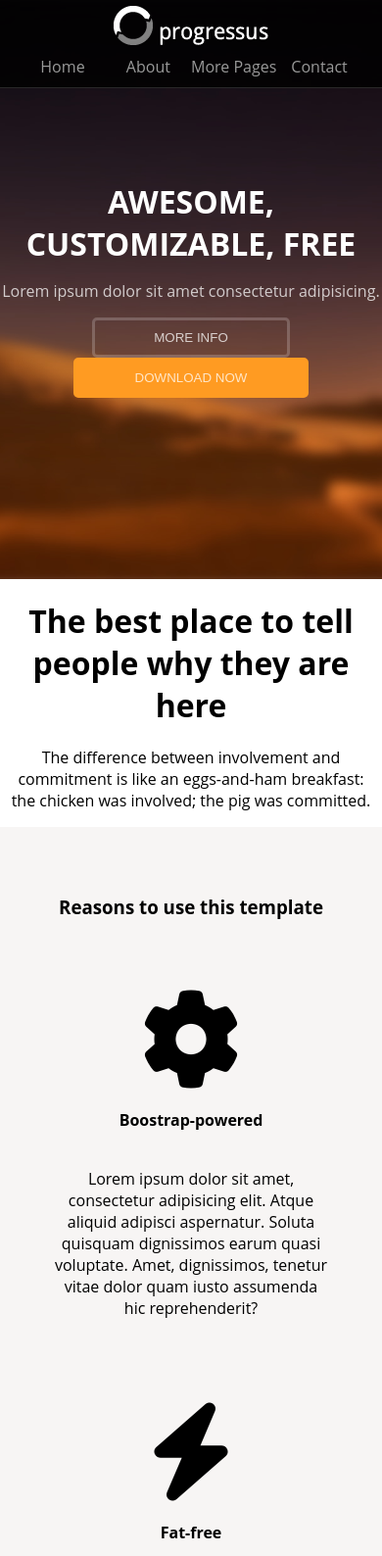
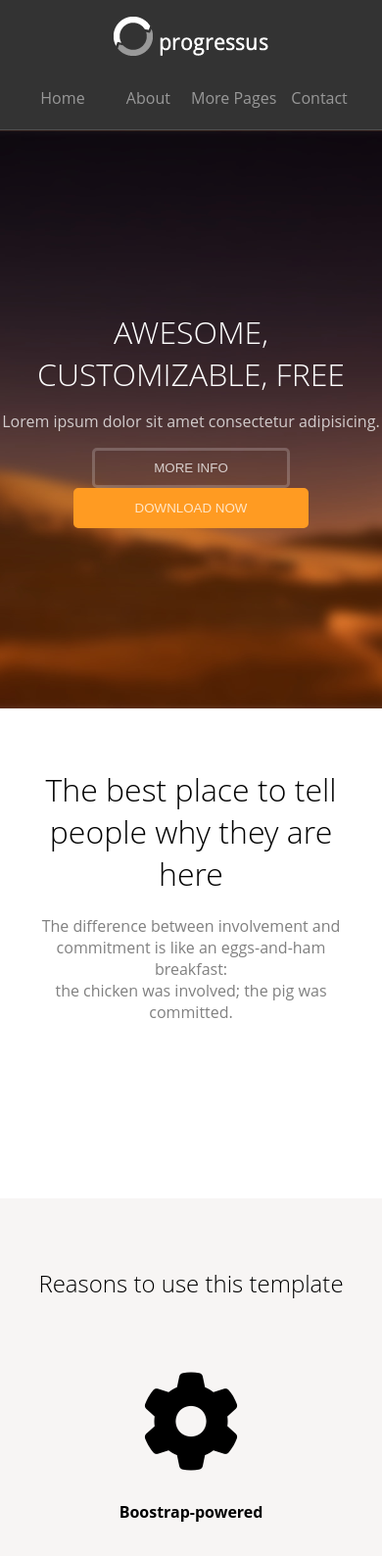
Before and after one commit to saarahchairi/06-avr-devoir, a plain HTML site: page index.html in a window 390 px wide. Shown: the top 1588 px of the page at 98% size. Drawn offline with Linux system fonts and the light colour scheme.

Commit message:
modif des media queries

```diff
--- a/index.html
+++ b/index.html
@@ -67,7 +67,7 @@
             </div>
 
             <div class="raison">
-                <h3>Reasons to use this template</h3>
+                <h2>Reasons to use this template</h2>
                 <div class="raison-paragraphe">
                     <div class="para1">
                         <i class="fa-solid fa-gear"></i>
--- a/public/css/media.css
+++ b/public/css/media.css
@@ -1,7 +1,8 @@
 @media screen and (max-width: 425px){
     nav{
+        position: relative;
         padding-top: 5px;
-        height: 10vh;
+        height: 15vh;
         display: grid;
         grid-template-columns: 1fr;
         grid-template-rows: 1fr 1fr;
@@ -20,6 +21,11 @@
         display: none;
     }
 
+    .about{
+        height: 50vh;
+        padding: 10%;
+    }
+
     .raison .raison-paragraphe{
         padding: 5%;
         display: grid;
@@ -29,6 +35,13 @@
         padding: 10%;
     }
 
+    .question{
+        padding: 10%;
+        text-align: justify;
+    }
+    .question h2{
+        margin-top: 0;
+    }
     .question .question-freq{
         display: flex;
         flex-wrap: wrap;
@@ -46,9 +59,13 @@
     .la-question4{
         padding-left: 0;
     }
+
     footer .footer-info{
         display: grid;
         grid-template-columns: 1fr;
+    }
+    footer .footer-info .widget{
+        text-align: justify;
     }
 
     .menu-footer{
@@ -63,9 +80,6 @@
     .menu-footer ul{
         padding: 0;
         justify-content: center;
-    }
-    .menu-footer p{
-        text-align: center;
     }
 }
 
@@ -83,5 +97,14 @@
         display: grid;
         grid-template-columns: 1fr;
     }
+}
+
+@media screen and (max-width: 320px){
+    .menu-footer p{
+        font-size: 12px;
+    }
+    #about{
+        height: 50vh;
+    }
 
 }
--- a/public/css/style.css
+++ b/public/css/style.css
@@ -7,7 +7,7 @@ body{
 nav{
     position: fixed;
     width: 100%;
-    height: 10vh;
+    height: 15vh;
     background: rgba(0,0,0,.8);
     border-bottom: 1px solid rgba(255,255,255,0.15);
     display: grid;
@@ -19,6 +19,7 @@ nav .logo-nav{
     grid-template-columns: 1fr;
     align-items: center;
     justify-items: center;
+    align-content: center;
     height: 5vh;
 }
 nav .menu-nav{
@@ -78,6 +79,7 @@ nav .connexion button{
 }
 .intro .titre-intro h1{
     text-align: center;
+    font-weight: 300;
     margin: 0;
     color: white;
 }
@@ -103,20 +105,24 @@ nav .connexion button{
 
 .about{
     height: 30vh;
-    display: flex;
-    justify-content: center;
-    align-items: center;
 }
 .about .text-intro{
     text-align: center;
+}
+.about .text-intro h1{
+    font-weight: 300;
+}
+.about .text-intro p{
+    color: grey;
 }
 
 .raison{
     background-color: #F7F5F4;
     padding-top: 50px;
 }
-.raison h3{
+.raison h2{
     text-align: center;
+    font-weight: 300;
 }
 .raison .raison-paragraphe{
     padding: 5%;
@@ -124,7 +130,7 @@ nav .connexion button{
     grid-template-columns: 1fr 1fr 1fr 1fr;
 }
 .raison .raison-paragraphe div{
-    padding: 0 5%;
+    padding: 0 10%;
     display: flex;
     flex-direction: column;
     align-items: center;
@@ -132,13 +138,12 @@ nav .connexion button{
 }
 .raison .raison-paragraphe div i{
     font-size: 100px;
+    margin-bottom: 10px;
 }
 
-.question{
-    padding: 5%;
-}
 .question h2{
     text-align: center;
+    margin-top: 100px;
 }
 .question .question-freq{
     padding: 5%;
@@ -212,6 +217,7 @@ footer .footer-info{
     display: grid;
     grid-template-columns: 1fr 1fr;
     align-items: center;
+    justify-items: center;
 }
 .menu-footer ul{
     margin: 0;
```
Also changed, not shown: 2 other files.
